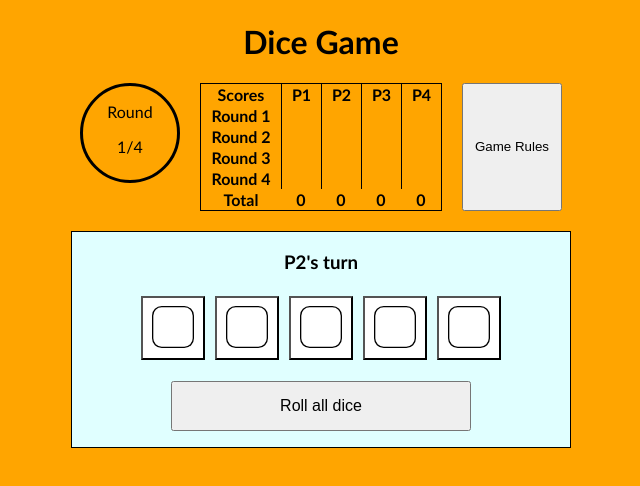
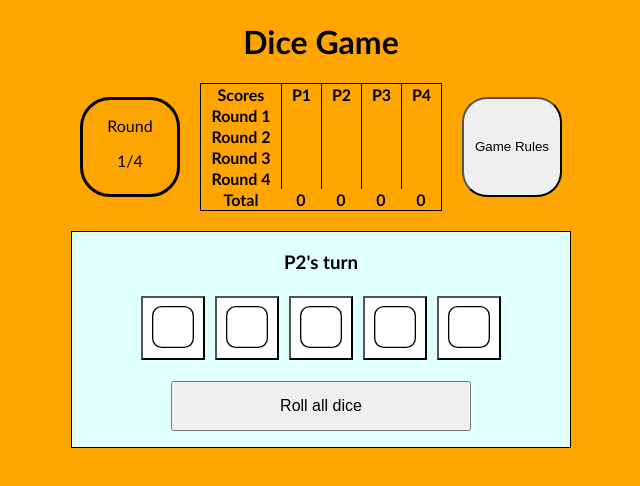
Before and after one commit to rtabler/DiceGameProject, a Vue app in the folder dice-game/: page / in a window 1280 px wide. Both pictures are taken after a click on the button "Start Game". Shown: the top 486 px of the page, without its empty margins (319-959 px from the left). Built offline with nearby package versions, Linux system fonts and the light colour scheme.

Commit message:
Improved spacing, cleaned up comments

```diff
--- a/dice-game/src/App.vue
+++ b/dice-game/src/App.vue
@@ -32,14 +32,9 @@ body {
   overflow: hidden;
 }
 #app {
-  /*font-family: 'Avenir', Helvetica, Arial, sans-serif;*/
-  font-family: 'Optima', 'Papyrus';
-  /*-webkit-font-smoothing: antialiased;*/
-  /*-moz-osx-font-smoothing: grayscale;*/
-  /*text-align: center;*/
+  font-family: 'Optima', sans-serif;
   background-color: #2c3e50;
-  /*margin-top: 60px;*/
+  margin: 0px;
   text-align: center;
-  margin: 0px;
 }
 </style>
--- a/dice-game/src/components/DiceGameView.vue
+++ b/dice-game/src/components/DiceGameView.vue
@@ -1,6 +1,5 @@
 <template>
   <div v-bind:style="{ backgroundColor: 'orange', border: '0.1px solid rgba(0,0,0,0)', height: '100vh', position: 'relative' }">
-    <!--<div v-bind:class="{overlayPanelArea:true}" v-show="showPanel">-->
     <div v-if="overlay" v-on:click="clickOffPanel" v-bind:class="{overlayItem:true, overlayPanelArea:true}">
       <div v-if="overlay" v-on:click="e => e.stopImmediatePropagation()" v-bind:class="{overlayPanel:true, rulesText:true}">
         <h2 v-bind:style="{ textAlign: 'center' }">Dice Game rules:</h2>
@@ -15,9 +14,7 @@
         </ul>
       </div>
     </div>
-    <!--</div>-->
     <div v-if="overlay" v-bind:class="{overlayItem:true, overlayShadow:true}">
-      <!--<div v-bind:class="{overlayPanel:true}">Hi</div>-->
     </div>
     <Title></Title>
     <StartScreen v-if="( this.game === null )" :defaults="gameSettingsDefaults" :new-game="this.createNewDiceGame"></StartScreen>
--- a/dice-game/src/components/GameInterface.vue
+++ b/dice-game/src/components/GameInterface.vue
@@ -76,10 +76,9 @@
   margin-bottom: 20px;
 }
 .topBar {
-  /*color: red;*/
   display: flex;
   justify-content: center;
-  /*max-width: 600px;*/
+  align-items: center;
   margin-left: auto;
   margin-right: auto;
 }
--- a/dice-game/src/components/PlayBox.vue
+++ b/dice-game/src/components/PlayBox.vue
@@ -27,7 +27,6 @@
         },
         computed: {
             winnersString: function() {
-                // console.log("comp winnerstring");
                 if ( this.winners.length <= 0 ) {
                     return "No one wins!";
                 } else if ( this.winners.length === 1 ) {
--- a/dice-game/src/components/RoundDisplay.vue
+++ b/dice-game/src/components/RoundDisplay.vue
@@ -19,15 +19,11 @@
 
 <style scoped>
 .roundDisplay {
-  /*color: red;*/
-  /*position: absolute;*/
   display: inline-block;
   border-style: solid;
-  border-radius: 100px;
+  border-radius: 30px;
   width: 100px;
   height: 100px;
-
-  /*margin: 0px;*/
   text-align: center;
 }
 </style>
--- a/dice-game/src/components/RulesButton.vue
+++ b/dice-game/src/components/RulesButton.vue
@@ -14,5 +14,7 @@
 <style scoped>
 .rulesButton {
   width: 100px;
+  height: 100px;
+  border-radius: 25px;
 }
 </style>
```
Also changed, not shown: dice-game/src/GameModel.js (+6 -1 lines).
